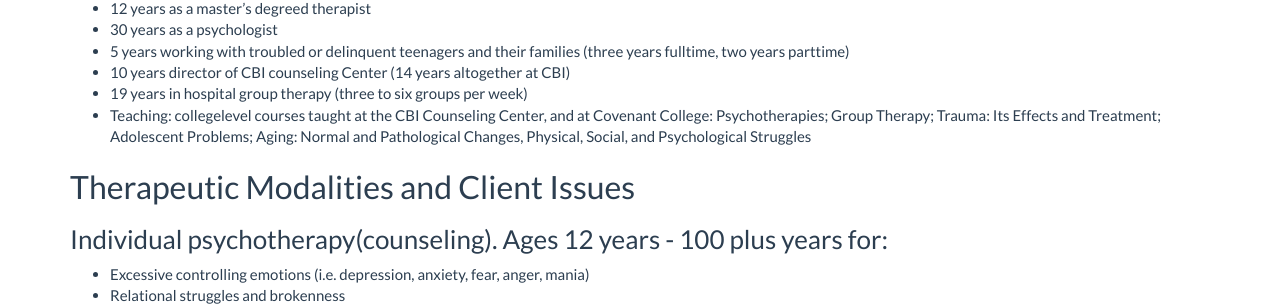
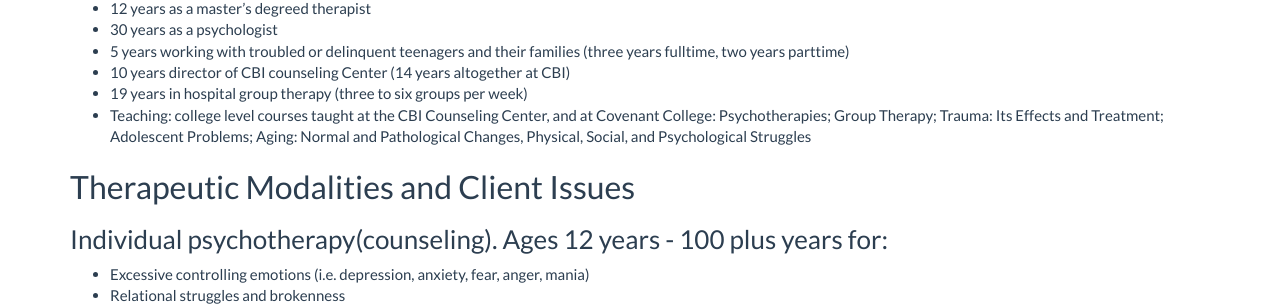
Before and after one commit to fotoetienne/jayspalding, a Jekyll site: the page built from cv.md, in a window 1280 px wide and 900 px high. Shown: the part 452-758 px from the top of the window. Built offline with Jekyll 4.4.1, drawn with Linux system fonts in a browser that asks for light colours; nearby versions of some CDN libraries.

Commit message:
Update cv.md

```diff
--- a/cv.md
+++ b/cv.md
@@ -30,7 +30,7 @@ BS in Psychology, Social Work/Math minor, University of Illinois.
  - 5 years working with troubled or delinquent teenagers and their families (three years full­time, two years part­time)
  - 10 years director of CBI counseling Center (14 years altogether at CBI)
  - 19 years in hospital group therapy (three to six groups per week)
- - Teaching: college­level courses taught at the CBI Counseling Center, and at Covenant College: Psychotherapies; Group Therapy; Trauma: Its Effects and Treatment; Adolescent Problems; Aging: Normal and Pathological Changes, Physical, Social, and Psychological Struggles
+ - Teaching: college level courses taught at the CBI Counseling Center, and at Covenant College: Psychotherapies; Group Therapy; Trauma: Its Effects and Treatment; Adolescent Problems; Aging: Normal and Pathological Changes, Physical, Social, and Psychological Struggles
 
 ## Therapeutic Modalities and Client Issues ##
 
```
